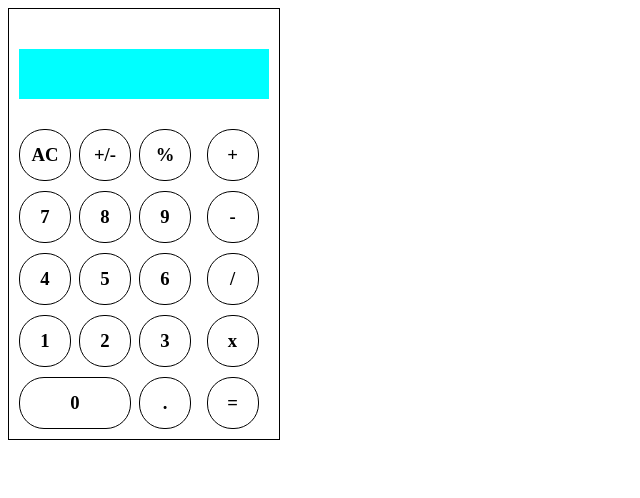
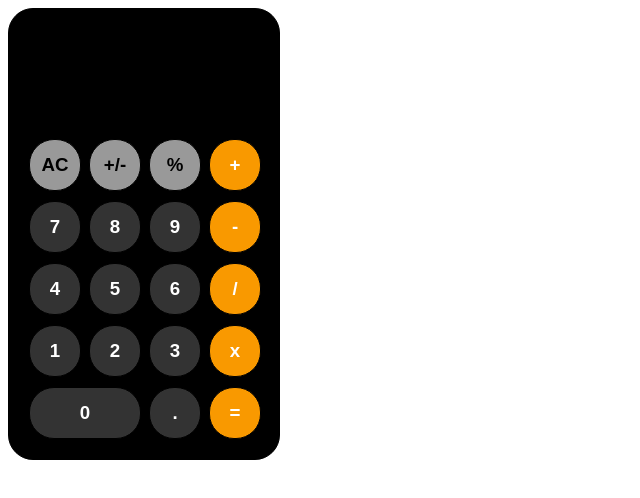
Before and after one commit to FranciscoGontijo/simplecalculator, a plain HTML site: page index.html in a window 1280 px wide. Shown: the whole page, without its empty margins (0-640 px from the left). Drawn offline with Linux system fonts and the light colour scheme.

Commit message:
CSS, percent button functionality and change operator button functionality

```diff
--- a/index.html
+++ b/index.html
@@ -13,13 +13,13 @@
 
         </div>
         <div class="numbers-container">
-            <div id="button-AC">
+            <div class="top-button" id="button-AC">
                 <h3> AC </h3>
             </div>
-            <div id="button-change-operator">
+            <div class="top-button" id="button-change-operator">
                 <h3> +/- </h3>
             </div>
-            <div id="button-percent">
+            <div class="top-button" id="button-percent">
                 <h3> % </h3>
             </div>
             <div class="number-button" id="button-number-7">
--- a/index.js
+++ b/index.js
@@ -1,5 +1,3 @@
-
-
 //Select buttons
 const acButton = document.querySelector('#button-AC');
 const changeOperatorButton = document.querySelector('#button-change-operator');
@@ -9,11 +7,12 @@ const equalButton = document.querySelector('#button-equal');
 
 // Select all number buttons and add functionality to change the viewer text
 const numberButtons = document.querySelectorAll('.number-button');
+
 numberButtons.forEach((button) => {
     let buttonValue = button.textContent
     button.addEventListener('click', () => {
         creatingViewerText(buttonValue);
-    })
+    });
 });
 
 const creatingViewerText = (number) => {
@@ -69,6 +68,21 @@ const clearViewerFunction = () => {
     viewerText.innerHTML = '';
 };
 
+const changeSignalButton = () => {
+    //check if the signal is negative and change to positive, if not change to negative
+    let result = +(viewerText.innerHTML);
+    viewerText.innerHTML = result * (-1);
+}
+
+const usePercentButton = () => {
+    let result = +(viewerText.innerHTML);
+    viewerText.innerHTML = result/100;
+};
+
+
+
 //Add event listeners
 equalButton.addEventListener('click', equalFunction);
 acButton.addEventListener('click', clearViewerFunction);
+changeOperatorButton.addEventListener('click', changeSignalButton);
+percentButton.addEventListener('click', usePercentButton);
--- a/stylesheet.css
+++ b/stylesheet.css
@@ -1,19 +1,21 @@
 .calculator-container {
-    width: 250px;
+    width: 230px;
     border: 1px solid black;
-    padding: 10px;
+    padding: 20px;
     display: grid;
     grid-template-columns: 3fr 1fr;
-
+    background-color: black;
+    border-radius: 25px;
+    font-family: sans-serif;
 }
 
 .viewer {
-    background-color: aqua;
-    height: 50px;
+    color: white;
+    height: 80px;
     grid-column-start: 1;
     grid-column-end: span 2;
-    margin-top: 30px;
     margin-bottom: 20px;
+    font-size: 30px;
 }
 
 .numbers-container {
@@ -32,14 +34,26 @@
     margin-top: 10px;
 }
 
+.top-button {
+    background-color: rgba(255, 255, 255, 0.6);
+}
+
 .number-button {
     cursor: pointer;
+    background-color: rgba(255, 255, 255, 0.2);
+    color: white;
 }
 
 #button-number-0 {
     grid-column-start: 1;
     grid-column-end: span 2;
     width: 110px;
+}
+
+#button-point {
+    cursor: pointer;
+    background-color: rgba(255, 255, 255, 0.2);
+    color: white;
 }
 
 .operators-container div {
@@ -52,3 +66,14 @@
     justify-content: center;
     margin-top: 10px;
 }
+
+.operator-button {
+    background-color: rgb(249, 153, 0);
+    color: white;
+    font-weight: 900;
+}
+
+#button-equal {
+    background-color: rgb(249, 153, 0);
+    color: white;
+}
```
